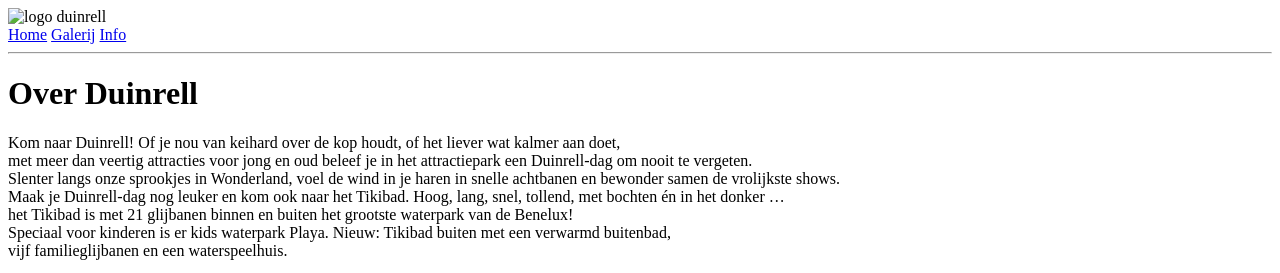
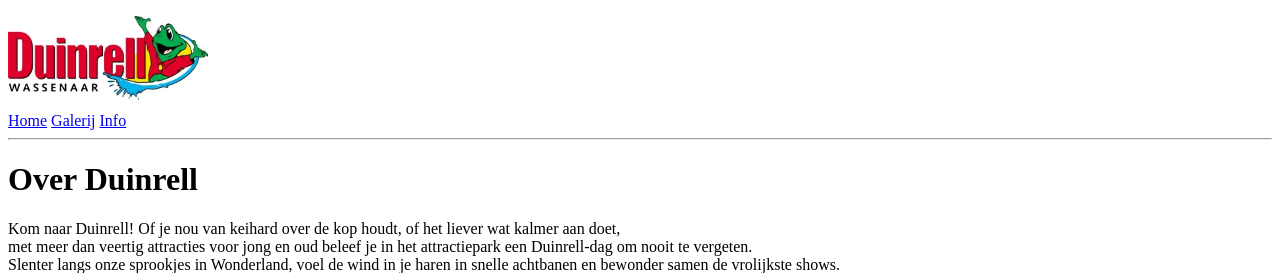
Before and after one commit to ThijsvdKnaap/NHA-HW-les-8-9, a plain HTML site: page index.html in a window 1280 px wide. Shown: the top 273 px of the page. Drawn offline with Linux system fonts and the light colour scheme.

Commit message:
Update index.html

```diff
--- a/index.html
+++ b/index.html
@@ -8,7 +8,7 @@
         <meta name="description" content="informatie over het pretpark duinrell waar je ook doorverwezen kan worden naar de site om tickets te kopen">
     </head>
     <header>
-        <img src="afbeeldingen/Duinrell-logo.webp"
+        <img src="Duinrell-logo.webp"
         alt="logo duinrell"
         height="100"
         width="200">
```
